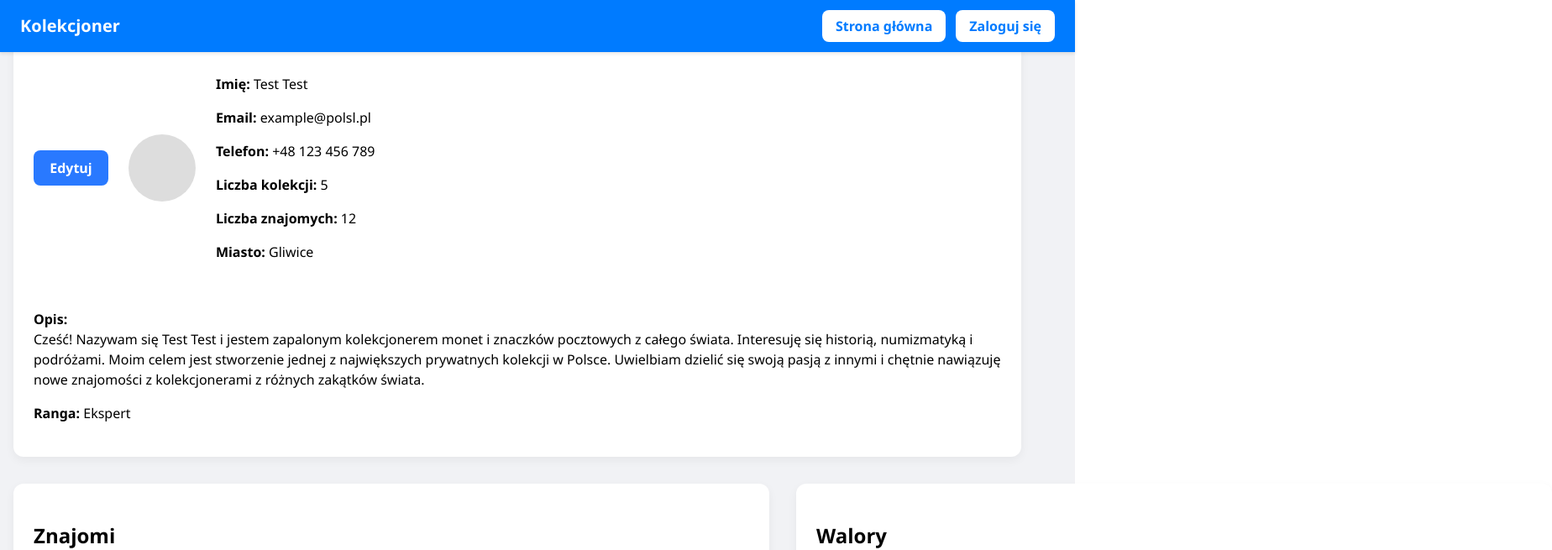
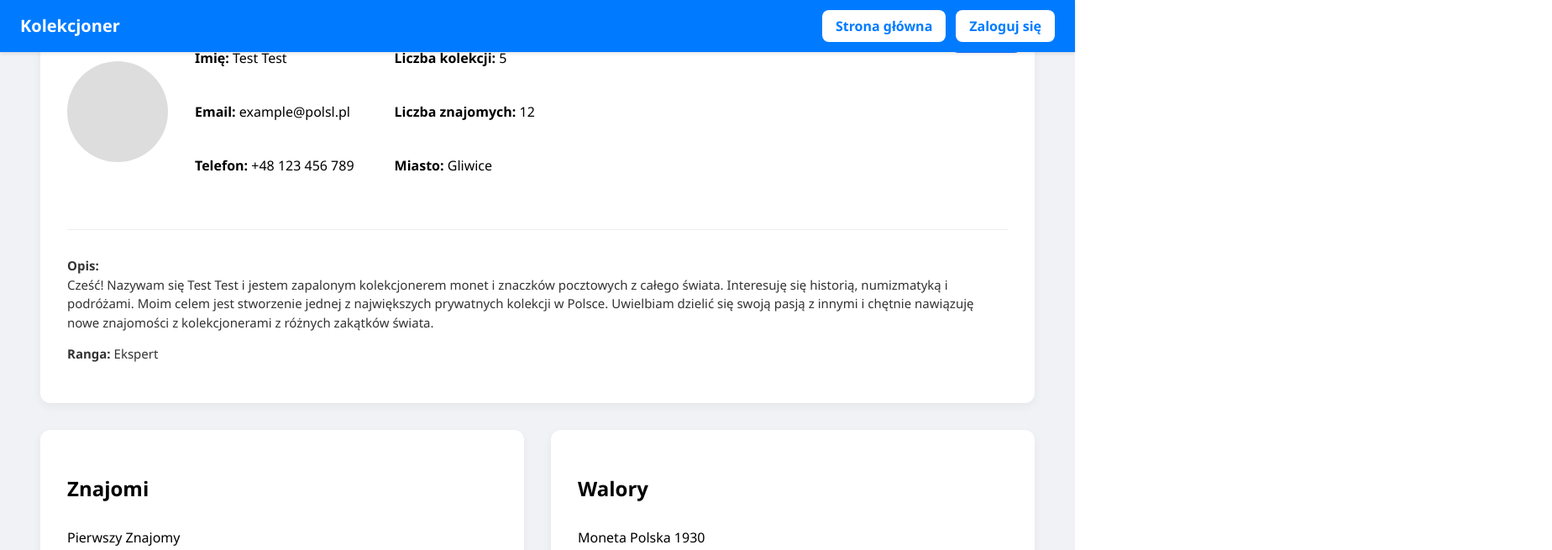
Before and after one commit to ilgut/collections-portal-frontend, a React (Vite) app: page / in a window 1280 px wide. Shown: the top 655 px of the page at 84% size, 1848 px wide, since content can reach past the window. Built offline with nearby package versions, Linux system fonts and the light colour scheme.

Commit message:
Update MainPage.css
Dodawanie nowych stylów

```diff
--- a/src/pages/MainPage.css
+++ b/src/pages/MainPage.css
@@ -7,20 +7,24 @@ body {
 
 /* The main container remains a column flex container so the profile block is on top */
 .main-container {
-    max-width: 1200px;
-    margin: 2rem auto;
-    padding: 1rem;
+    width: 100vw;
+    height: 100vh;
+    padding: 2rem 3rem;
     display: flex;
     flex-direction: column;
+    justify-content: center;
     align-items: center;
+    box-sizing: border-box;
 }
 
 /* Profile section styling */
 .profile-section {
+    position: relative;
     width: 100%;
     display: flex;
     align-items: center;
-    gap: 1.5rem;
+    justify-content: space-between;
+    gap: 2rem;
     flex-wrap: wrap;
     margin-bottom: 2rem;
 }
@@ -29,26 +33,49 @@ body {
     background: #ffffff;
     border-radius: 12px;
     box-shadow: 0 4px 12px rgba(0, 0, 0, 0.05);
-    padding: 1.5rem;
+    padding: 2rem;
     box-sizing: border-box;
 }
 
 .profile-image {
-    width: 80px;
-    height: 80px;
+    width: 120px;
+    height: 120px;
     background-color: #ddd;
     border-radius: 50%;
     flex-shrink: 0;
 }
 
 .profile-details {
+    display: flex;
+    gap: 3rem;
+    flex-wrap: wrap;
     flex: 1;
     min-width: 200px;
 }
 
+.profile-column {
+    display: flex;
+    flex-direction: column;
+    gap: 0.5rem;
+}
+
 .edit-button {
-    margin-left: auto;
-    white-space: nowrap;
+    position: absolute;
+    top: 16px;
+    right: 16px;
+    padding: 8px 16px;
+    font-size: 14px;
+    border-radius: 8px;
+    background-color: #007bff;
+    color: white;
+    font-weight: bold;
+    border: none;
+    cursor: pointer;
+    transition: background 0.3s ease;
+}
+
+.edit-button:hover {
+    background-color: #0056b3;
 }
 
 .content-section {
@@ -60,7 +87,8 @@ body {
 
 .column {
     flex: 1;
-    min-width: 900px;
+    min-width: 0;
+    width: 100%;
 }
 
 .item-list {
@@ -88,3 +116,13 @@ body {
 .btn:hover {
     background-color: #1565c0;
 }
+
+.profile-extra {
+    width: 100%;
+    margin-top: 1rem;
+    padding-top: 1rem;
+    border-top: 1px solid #eee;
+    font-size: 15px;
+    line-height: 1.5;
+    color: #333;
+}
```
